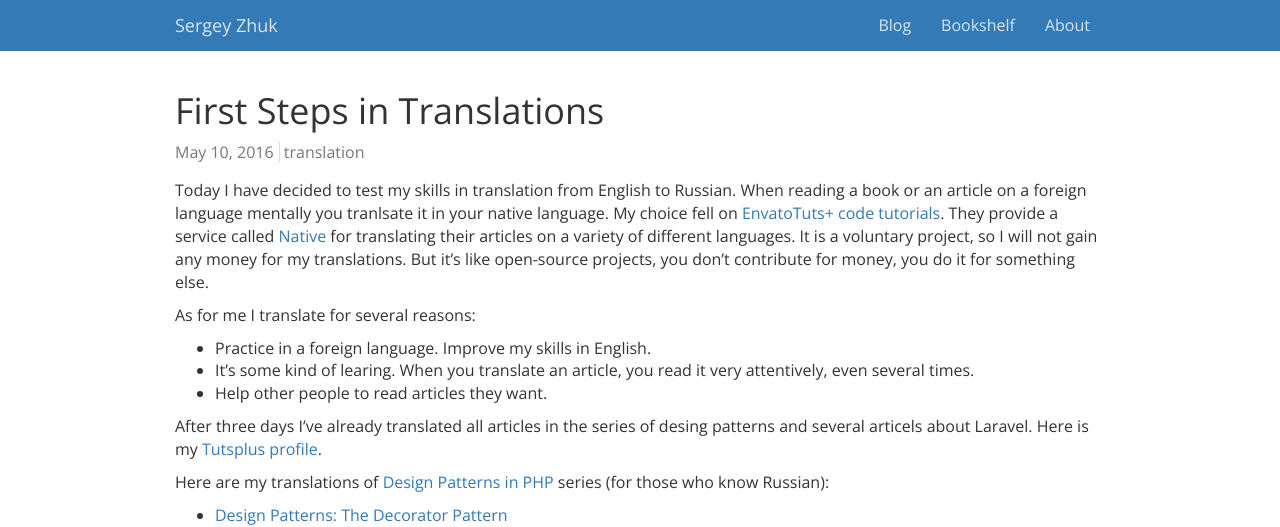
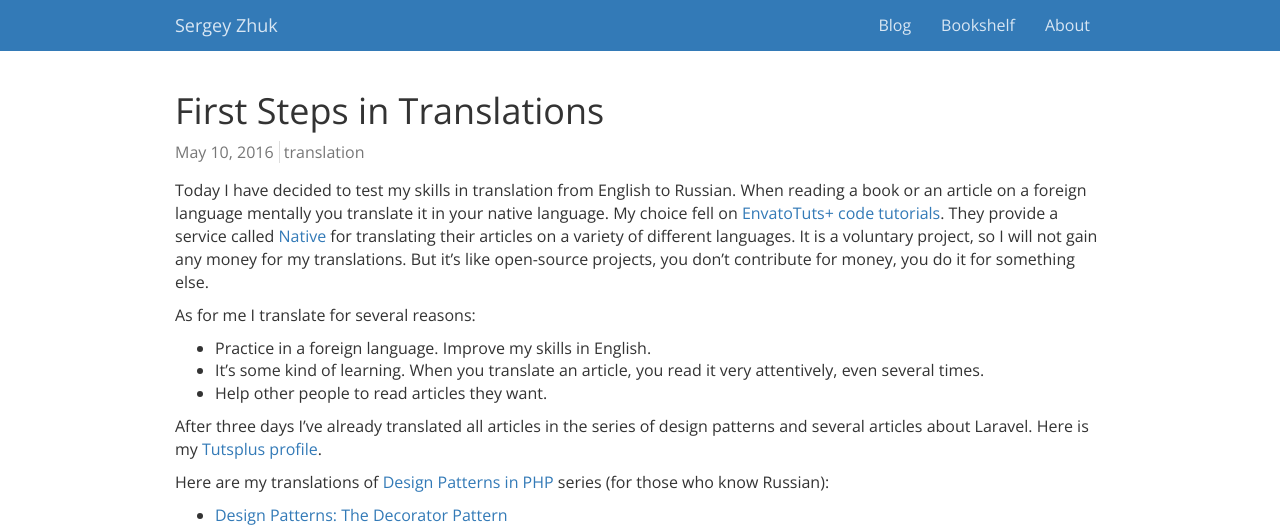
Before and after one commit to seregazhuk/seregazhuk.github.io_old, a Jekyll site: the page built from _posts/2016-05-10-translations-start.md, in a window 1280 px wide. Shown: the top 527 px of the page. Built offline with Jekyll 4.4.1, drawn with Linux system fonts in a browser that asks for light colours; nearby versions of some CDN libraries; comment, search, counter and statistics services are not loaded.

Commit message:
translations post typos fix

```diff
--- a/_posts/2016-05-10-translations-start.md
+++ b/_posts/2016-05-10-translations-start.md
@@ -8,7 +8,7 @@ comments: true
 ---
 
 Today I have decided to test my skills in translation from English to Russian. When reading a book or
-an article on a foreign language mentally you tranlsate it in your native language. My choice fell on
+an article on a foreign language mentally you translate it in your native language. My choice fell on
 <a target="_blank" href="http://code.tutsplus.com">EnvatoTuts+ code tutorials</a>. They provide a service
 called <a target="_blank" href="https://getnative.me">Native</a> for translating their
 articles on a variety of different languages. It is a voluntary project, so I will not gain any money for
@@ -18,11 +18,11 @@ something else.
 As for me I translate for several reasons:
 
 - Practice in a foreign language. Improve my skills in English.
-- It's some kind of learing. When you translate an article, you read it very attentively, even several times.
+- It's some kind of learning. When you translate an article, you read it very attentively, even several times.
 - Help other people to read articles they want.
 
-After three days I've already translated all articles in the series of desing patterns and several
-articels about Laravel. Here is my <a target="_blank" href="https://getnative.me/user/5521">Tutsplus profile</a>.
+After three days I've already translated all articles in the series of design patterns and several
+articles about Laravel. Here is my <a target="_blank" href="https://getnative.me/user/5521">Tutsplus profile</a>.
 
 Here are my translations of <a href="http://code.tutsplus.com/series/design-patterns-in-php--cms-747" target="_blank">Design Patterns in PHP</a> series (for those who know Russian):
 
```
